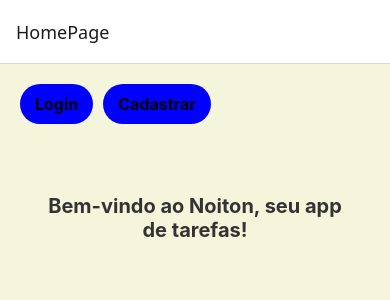
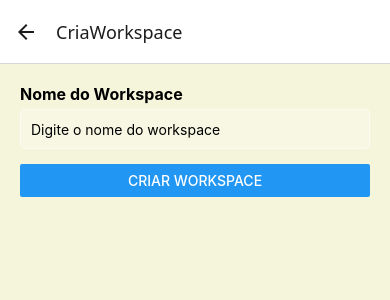
Before and after one commit to IvanSuiyama/Noiton_frontend, a React Native app in the folder noiton_frontend/: screen /CriaWorkspace in a window 390 px wide. Shown: the top 300 px of the page. Built offline with nearby package versions, Linux system fonts and the light colour scheme.

Commit message:
Feat: adicionando cria workspace

```diff
--- /dev/null
+++ b/noiton_frontend/metro.config.js
@@ -0,0 +1,5 @@
+const { getDefaultConfig } = require('@react-native/metro-config');
+
+const config = getDefaultConfig(__dirname);
+
+module.exports = config;
--- a/noiton_frontend/package.json
+++ b/noiton_frontend/package.json
@@ -27,8 +27,11 @@
   },
   "devDependencies": {
     "@babel/core": "^7.25.2",
+    "@react-native-community/cli": "^18.0.0",
+    "@react-native/metro-config": "^0.79.2",
     "@types/react": "~18.3.12",
     "babel-plugin-module-resolver": "^5.0.2",
+    "metro": "^0.82.2",
     "typescript": "^5.3.3"
   },
   "private": true
--- a/noiton_frontend/src/components/menu/HamburguerMenu.tsx
+++ b/noiton_frontend/src/components/menu/HamburguerMenu.tsx
@@ -38,6 +38,9 @@ export default function HamburgerMenu() {
     }
     if (subItem === 'Listar Categoria') {
       navigation.navigate('ListarCategoria'); // Navega para ListarCategoria
+    }
+    if (subItem === 'Criar Workspace') {
+      navigation.navigate('CriaWorkspace'); // Navega para CriaWorkspace
     }
   };
 
@@ -99,6 +102,12 @@ export default function HamburgerMenu() {
                   onPress={() => handleSubMenuItemPress('Listar Categoria')}
                 >
                   <Text style={styles.subMenuItem}>Listar Categoria</Text>
+                </TouchableOpacity>
+                <TouchableOpacity
+                  style={styles.subMenuItemTouchable}
+                  onPress={() => handleSubMenuItemPress('Criar Workspace')}
+                >
+                  <Text style={styles.subMenuItem}>Criar Workspace</Text>
                 </TouchableOpacity>
               </View>
             )}
--- a/noiton_frontend/src/components/usuario/CriaUsuario.tsx
+++ b/noiton_frontend/src/components/usuario/CriaUsuario.tsx
@@ -29,6 +29,11 @@ export default function CriaUsuario() {
   };
 
   const handleCreateUser = async () => {
+    console.log('handleCreateUser called'); // Log para depuração
+
+    const baseURL = `${IP_WIFI}`; // Certifique-se de incluir o protocolo
+    console.log(`Base URL: ${baseURL}`); // Log para verificar o endpoint
+
     if (!validarCPF(cpf)) {
       Alert.alert('Erro', 'CPF inválido.');
       return;
@@ -40,9 +45,9 @@ export default function CriaUsuario() {
     }
 
     try {
-      // Verifica se o e-mail já está cadastrado
+      console.log('Fetching user list...'); // Log para depuração
       const response = await fetch(
-        `${IP_WIFI}/api/usuario/list`, // Use the IP_WIFI variable
+        `${baseURL}/api/usuario/list`, // Use baseURL com protocolo
         {
           method: 'GET',
         }
@@ -50,6 +55,7 @@ export default function CriaUsuario() {
 
       if (!response.ok) {
         const errorMessage = await response.text();
+        console.error('Error fetching user list:', errorMessage); // Log de erro
         throw new Error(errorMessage);
       }
 
@@ -61,7 +67,7 @@ export default function CriaUsuario() {
         return;
       }
 
-      // Cria o novo usuário
+      console.log('Creating new user...'); // Log para depuração
       const novoUsuario: Omit<Usuario, 'id_workspace'> = {
         cpf,
         nome,
@@ -71,7 +77,7 @@ export default function CriaUsuario() {
       };
 
       const createResponse = await fetch(
-        `${IP_WIFI}/api/usuario`, // Use the IP_WIFI variable
+        `${baseURL}/api/usuario`, // Use baseURL com protocolo
         {
           method: 'POST',
           headers: {
@@ -83,6 +89,7 @@ export default function CriaUsuario() {
 
       if (!createResponse.ok) {
         const errorMessage = await createResponse.text();
+        console.error('Error creating user:', errorMessage); // Log de erro
         throw new Error(errorMessage);
       }
 
@@ -93,8 +100,9 @@ export default function CriaUsuario() {
       setSenha('');
       setTelefone('');
     } catch (error) {
+      console.error('Network or server error:', error); // Log de erro
       const errorMessage = error instanceof Error ? error.message : 'Erro desconhecido';
-      Alert.alert('Erro', errorMessage);
+      Alert.alert('Erro', `Erro de conexão: ${errorMessage}`);
     }
   };
 
--- /dev/null
+++ b/noiton_frontend/src/components/workspace/CriaWorkspace.tsx
@@ -0,0 +1,72 @@
+import React, { useState } from 'react';
+import { View, Text, TextInput, Button, Alert, StyleSheet } from 'react-native';
+import { IP_WIFI } from '@env';
+
+export default function CriaWorkspace() {
+  const [nome, setNome] = useState('');
+
+  const handleCreateWorkspace = async () => {
+    if (!nome) {
+      Alert.alert('Erro', 'O nome do workspace é obrigatório.');
+      return;
+    }
+
+    try {
+      const response = await fetch(`${IP_WIFI}/api/workspace`, {
+        method: 'POST',
+        headers: {
+          'Content-Type': 'application/json',
+        },
+        body: JSON.stringify({ nome }),
+      });
+
+      if (!response.ok) {
+        const errorMessage = await response.text();
+        throw new Error(errorMessage);
+      }
+
+      Alert.alert('Sucesso', 'Workspace criado com sucesso!');
+      setNome('');
+    } catch (error) {
+      const errorMessage = error instanceof Error ? error.message : 'Erro desconhecido';
+      Alert.alert('Erro', errorMessage);
+    }
+  };
+
+  return (
+    <View style={styles.container}>
+      <Text style={styles.label}>Nome do Workspace</Text>
+      <TextInput
+        style={styles.input}
+        placeholder="Digite o nome do workspace"
+        value={nome}
+        onChangeText={setNome}
+      />
+      <Button title="Criar Workspace" onPress={handleCreateWorkspace} />
+    </View>
+  );
+}
+
+const styles = StyleSheet.create({
+  container: {
+    flex: 1,
+    padding: 20,
+    backgroundColor: '#f5f5dc',
+  },
+  label: {
+    fontSize: 16,
+    fontWeight: 'bold',
+    marginBottom: 5,
+    color: '#000',
+  },
+  input: {
+    height: 40,
+    borderColor: 'rgba(255, 255, 255, 0.5)',
+    borderWidth: 1,
+    borderRadius: 5,
+    marginBottom: 15,
+    paddingHorizontal: 10,
+    backgroundColor: 'rgba(255, 255, 255, 0.2)',
+    color: '#000',
+  },
+});
--- a/noiton_frontend/src/models/Workspace.ts
+++ b/noiton_frontend/src/models/Workspace.ts
@@ -0,0 +1,5 @@
+export default interface Workspace {
+    id_workspace: number;
+    nome: string;
+    id_usuario: number; // ID do usuário associado ao workspace
+}
--- a/noiton_frontend/src/routes/Route.tsx
+++ b/noiton_frontend/src/routes/Route.tsx
@@ -10,6 +10,7 @@ import ListarCategoria from '@/components/categoria/ListarCategoria';
 import ListarTarefas from '@/components/tarefa/ListarTarefas';
 import CriaUsuario from '@/components/usuario/CriaUsuario';
 import EditaUsuario from '@/components/usuario/EditaUsuario';
+import CriaWorkspace from '@/components/workspace/CriaWorkspace';
 
 export type RootStackParamList = {
   Login: undefined;
@@ -21,6 +22,7 @@ export type RootStackParamList = {
   ListarTarefas: undefined;
   CriaUsuario: undefined;
   EditaUsuario: undefined;
+  CriaWorkspace: undefined;
 };
 
 const Stack = createStackNavigator<RootStackParamList>();
@@ -38,6 +40,7 @@ export default function AppRoutes() {
         <Stack.Screen name="ListarTarefas" component={ListarTarefas} />
         <Stack.Screen name="CriaUsuario" component={CriaUsuario} />
         <Stack.Screen name="EditaUsuario" component={EditaUsuario} />
+        <Stack.Screen name="CriaWorkspace" component={CriaWorkspace} />
       </Stack.Navigator>
     </NavigationContainer>
   );
```
Also changed, not shown: 2 other files (tests, documents, lock files or other folders).
